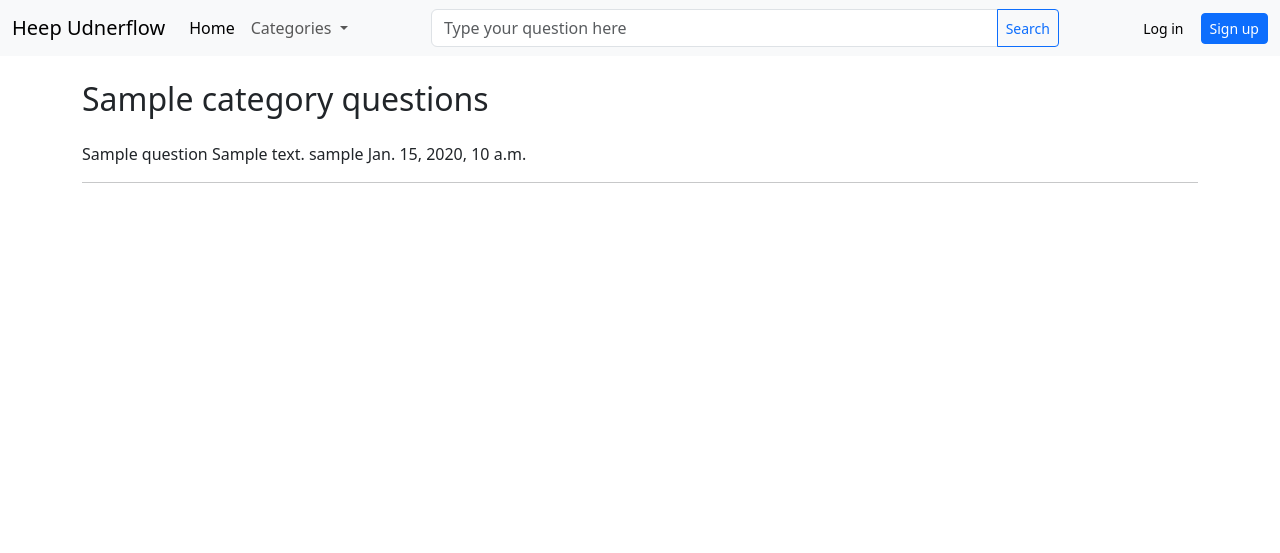
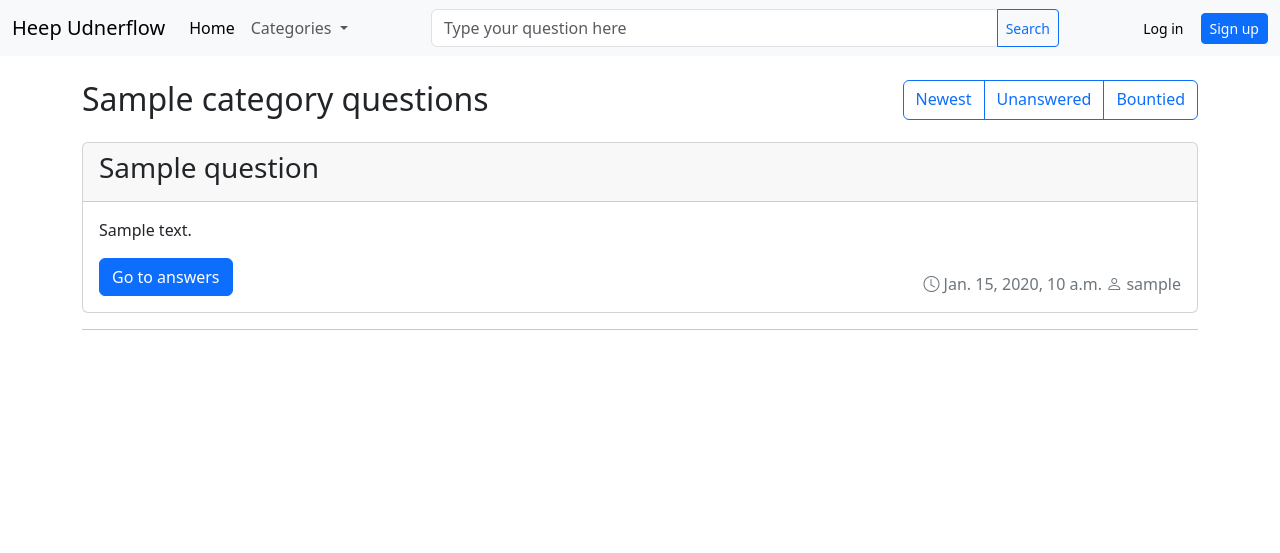
Before and after one commit to dyussenov/django-blog, a Django app: a page that uses blog/blog_app/templates/base.html in a window 1280 px wide. Shown: the top 553 px of the page. Run offline with Django 4.2, Linux system fonts and the light colour scheme; tables that the repository leaves empty hold one stand-in row (values such as "Sample post"); some libraries are stand-ins or nearby versions.

Commit message:
fix questions slug

```diff
--- a/blog/blog_app/models.py
+++ b/blog/blog_app/models.py
@@ -41,6 +41,16 @@ class Question(models.Model):
     time_create = models.DateTimeField(auto_now_add=True, null=True)
     body = models.TextField()
 
+    def __str__(self):
+        return self.title
+
+    def get_absolute_url(self):
+        return reverse('show_question', kwargs={
+            #'category_slug': self.category.slug,
+            'question_slug': self.slug
+            }
+        )
+
 
 class Answer(models.Model):
     author = models.ForeignKey(
--- a/blog/blog_app/templates/base.html
+++ b/blog/blog_app/templates/base.html
@@ -32,7 +32,7 @@
             <li><hr class="dropdown-divider"></li>
             {% for cat in categories %}
               {% if cat.pk == cat_selected.pk %}
-		          <li class="dropdown-item text-primary">{{ cat.title }}</li>
+		          <li class="dropdown-item active">{{ cat.title }}</li>
 	          {% else %}
 		          <li><a class="dropdown-item" href="{{ cat.get_absolute_url }}">{{ cat.title }}</a></li>
 	          {% endif %}
--- a/blog/blog_app/templates/questions.html
+++ b/blog/blog_app/templates/questions.html
@@ -3,12 +3,40 @@
 {% block title %} Questions {% endblock %}
 
 {% block content %}
-  <h2 class="mb-4">{{ cat_selected.title }} questions</h2>
+<div class="d-flex justify-content-between">
+    <h2 class="mb-4">{{ cat_selected.title }} questions</h2>
+    <div class="btn-group fixed-height" role="group" aria-label="Basic checkbox toggle button group">
+      <input type="checkbox" class="btn-check" id="btncheck1" autocomplete="off">
+      <label class="btn btn-outline-primary" for="btncheck1">Newest</label>
+
+      <input type="checkbox" class="btn-check" id="btncheck2" autocomplete="off">
+      <label class="btn btn-outline-primary" for="btncheck2">Unanswered</label>
+
+      <input type="checkbox" class="btn-check" id="btncheck3" autocomplete="off">
+      <label class="btn btn-outline-primary" for="btncheck3">Bountied</label>
+    </div>
+</div>
+
+
   {% for q in questions%}
-    {{ q.title }}
-    {{ q.body }}
-    {{ q.author }}
-    {{ q.time_create }}
+<div class="card">
+  <div class="card-header">
+    <h3>{{ q.title }}</h3>
+  </div>
+  <div class="card-body">
+    <p class="card-text">{{ q.body }}</p>
+    <div class="d-flex justify-content-between align-items-end">
+      <a href="{{ q.get_absolute_url }}" class="btn btn-primary">Go to answers</a>
+      <p class="fs-6 text-secondary mb-0"><i class="bi bi-clock"></i> {{ q.time_create }} <i class="bi bi-person"></i> {{ q.author }}</p>
+    </div>
+  </div>
+</div>
 <hr>
   {% endfor %}
+
+<style>
+  .fixed-height{
+    height: 40px;
+  }
+</style>
 {% endblock %}
--- a/blog/blog_app/urls.py
+++ b/blog/blog_app/urls.py
@@ -9,7 +9,8 @@ urlpatterns = [
     path('about/', about, name='about'),
     path('categories/', TemplateView.as_view(template_name='categories_list.html'), name='categories_list'),
     path('categories/<slug:category_slug>/questions/', category_questions, name='category_questions'),
-    #path('categories/<slug:category_slug>/questions/<slug:category_slug>', category_questions, name='category_questions'),
+    #path('categories/<slug:category_slug>/questions/<slug:question_slug>/', show_question, name='show_question'),
+    path('questions/<slug:question_slug>/', show_question, name='show_question'),
     path('question/', add_question, name='add_question'),
     #path('question/', add_question, name='add_question'),
     path('contact/', contact),
--- a/blog/blog_app/views.py
+++ b/blog/blog_app/views.py
@@ -6,9 +6,10 @@ from django.contrib.auth.decorators import login_required
 from django.contrib.auth import get_user_model
 from django.urls import reverse_lazy
 from django.views.generic.edit import CreateView
-
+from django.utils.text import slugify
 from .forms import CustomUserCreationForm, AddQuestionForm
 from .models import Question, Category, CustomUser
+
 
 class SignUpView(CreateView):
     form_class = CustomUserCreationForm
@@ -16,14 +17,18 @@ class SignUpView(CreateView):
     template_name = 'signup.html'
 
 
+def show_question(request, question_slug):
+    return render(request, 'question.html')
+
 @login_required
 def add_question(request):
     if request.method == 'POST':
-        user = get_user_model()
+        #user = get_user_model()
         form = AddQuestionForm(request.POST)
         new_question = Question(
             author=CustomUser(pk=request.user.id),
             title=form.data['title'],
+            slug=slugify(form.data['title']),
             body=form.data['body'],
             category=Category.objects.get(pk=form.data['category'][0])
         )
@@ -33,6 +38,7 @@ def add_question(request):
     else:
         form = AddQuestionForm()
         return render(request, "add_question.html", {'form': form})
+
 
 def index(request):
     return render(request, "home.html")
@@ -59,8 +65,9 @@ def contact(request):
 def page404(request, exception):
     return HttpResponseNotFound('<h1>Страница не найдена</h1>')
 
+
 def archive(request, year):
-    if(int(year) > date.today().year or int(year) < 2015):
+    if int(year) > date.today().year or int(year) < 2015:
         raise Http404()
 
     return HttpResponse(f"<h1>Архив по годам</h1>{year}</p>")
```
